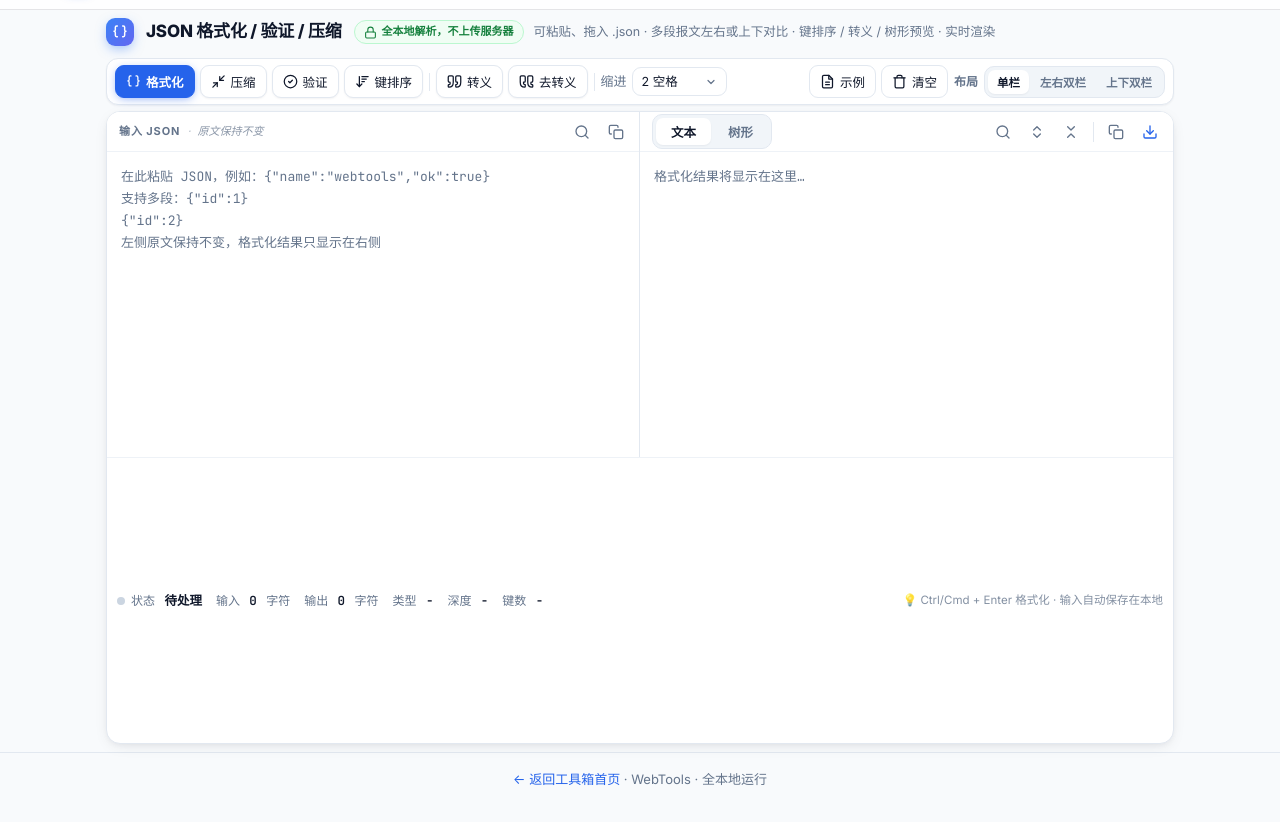
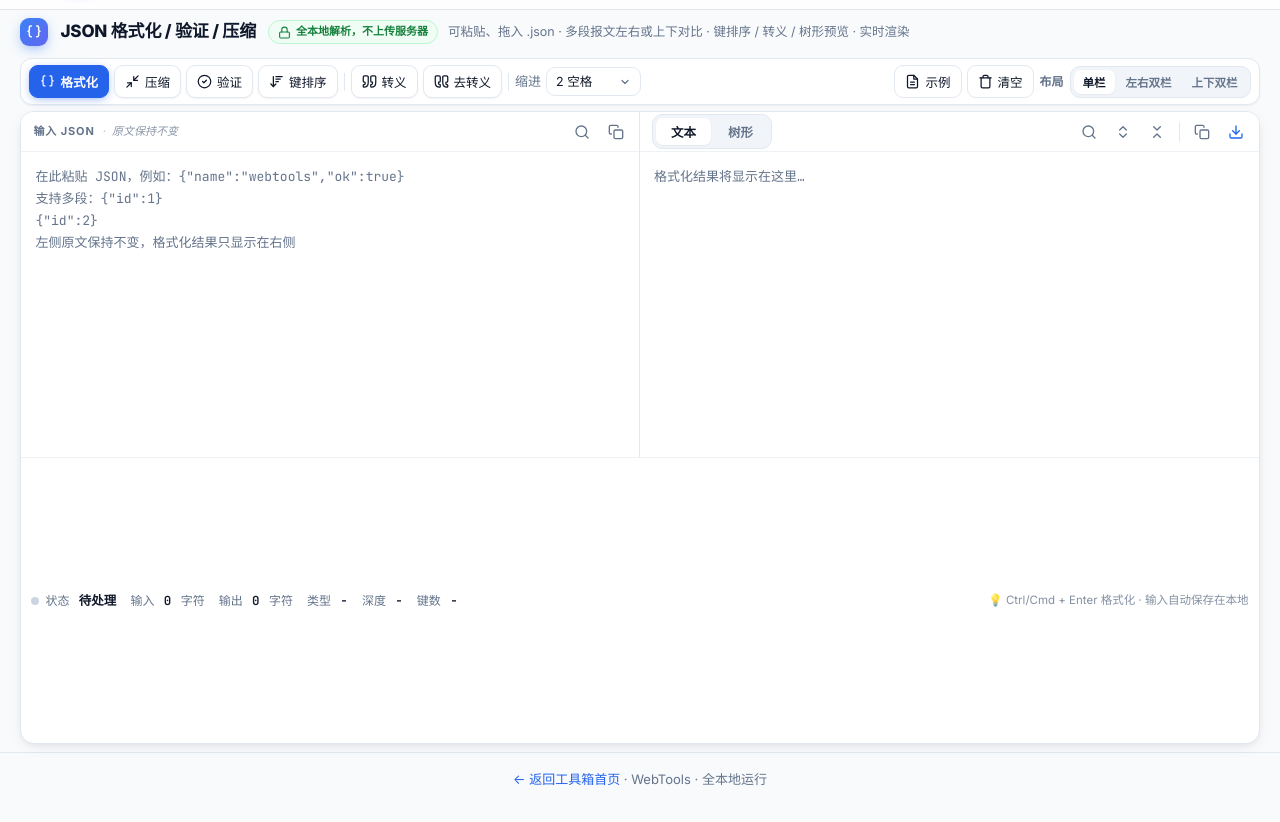
Before and after one commit to weihubeats/WebTools, a plain HTML site: page tools/json-formatter.html in a window 1280 px wide. Shown: the part 49-871 px from the top of the page. Drawn offline with Linux system fonts and the light colour scheme.

Commit message:
style(json): 编辑区横向铺满视口，去掉左右大片空白
- JSON 页解除 .container 的 1100px 宽度上限，改为跟随视口宽度并保留
  clamp(12px, 1.6vw, 28px) 的左右内边距
- 单栏时 pane 内正文（输入框/输出区）弹性吃满剩余高度

```diff
--- a/assets/css/common.css
+++ b/assets/css/common.css
@@ -331,6 +331,8 @@ a:hover { text-decoration: underline; }
 .json-main .json-layout-controls { gap: 6px; }
 .json-main .layout-segmented .seg-btn { padding: 4px 9px; font-size: 11.5px; }
 .json-main .workarea { margin-bottom: 8px; gap: 10px; }
+/* JSON 页是编辑器型页面：内容随视口宽度铺满，不套 1100px 的阅读宽度 */
+main.json-main.container { max-width: none; width: 100%; padding: 0 clamp(12px, 1.6vw, 28px); }
 /* 状态栏并入工作区卡片底部，不再单独占一条 */
 .json-main .statusbar {
   grid-column: 1 / -1;
@@ -406,6 +408,10 @@ a:hover { text-decoration: underline; }
   min-height: 460px;
 }
 .json-main .json-layout[data-layout="single"] .pane { height: auto; min-height: 0; }
+/* 单栏时 pane 内部再分一层：头部/搜索栏固定高，正文吃满剩余高度（避免底部留白） */
+.json-main .json-layout[data-layout="single"] .pane { justify-content: flex-start; }
+.json-main .json-layout[data-layout="single"] .pane > #json-input-wrap,
+.json-main .json-layout[data-layout="single"] .pane > .output-wrap { flex: 1 1 auto; min-height: 0; }
 .json-main .json-layout[data-layout="single"] .source-pane { border-right: 1px solid var(--border); }
 /* 紧凑工具栏（通用类，其他工具页可复用） */
 .toolbar.toolbar-dense { flex-wrap: wrap; gap: 6px; padding: 6px 8px; margin: 6px 0; border-radius: 12px; box-shadow: var(--shadow-sm); }
```
Also changed, not shown: tools/json-formatter.html (+1 -1 lines).
